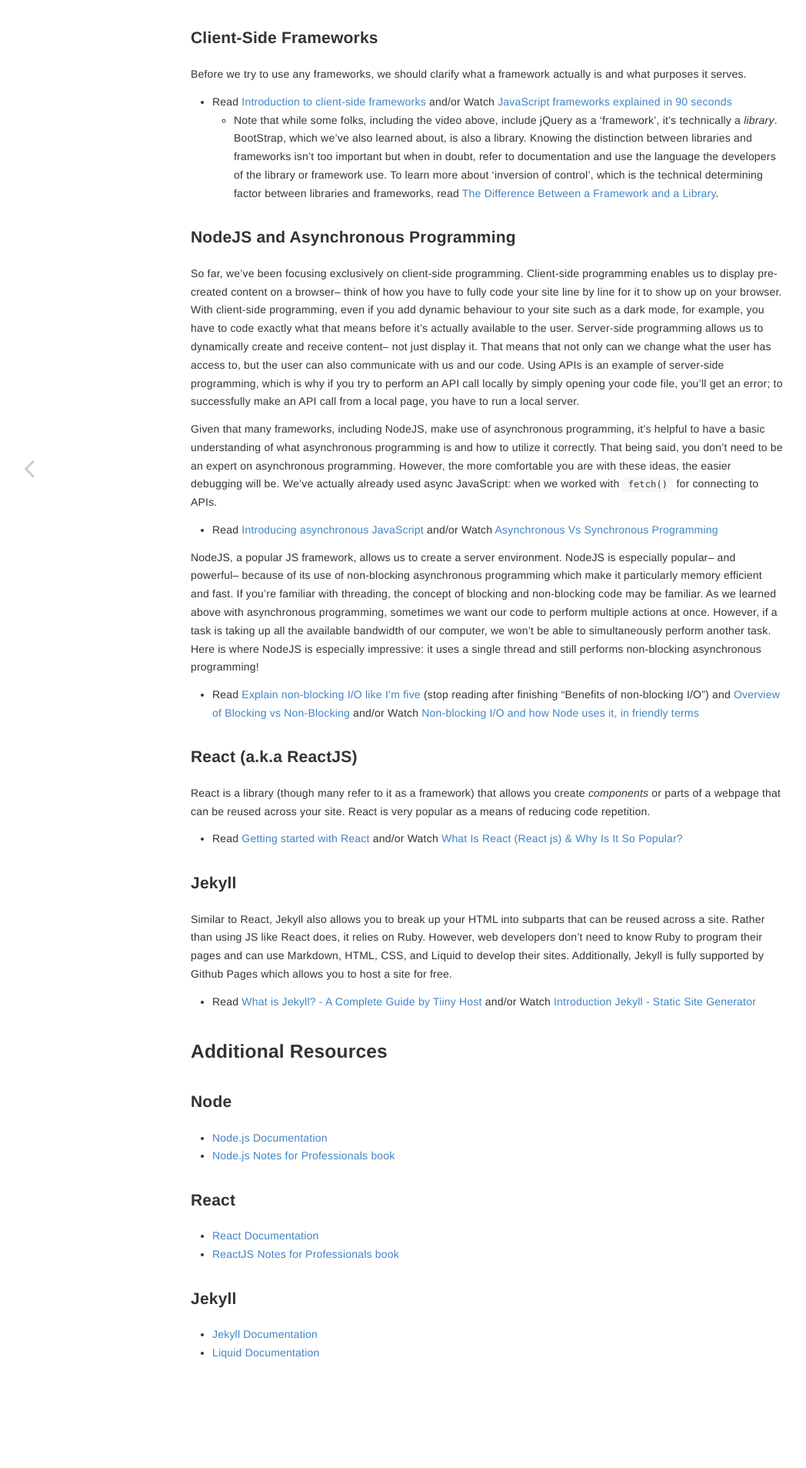
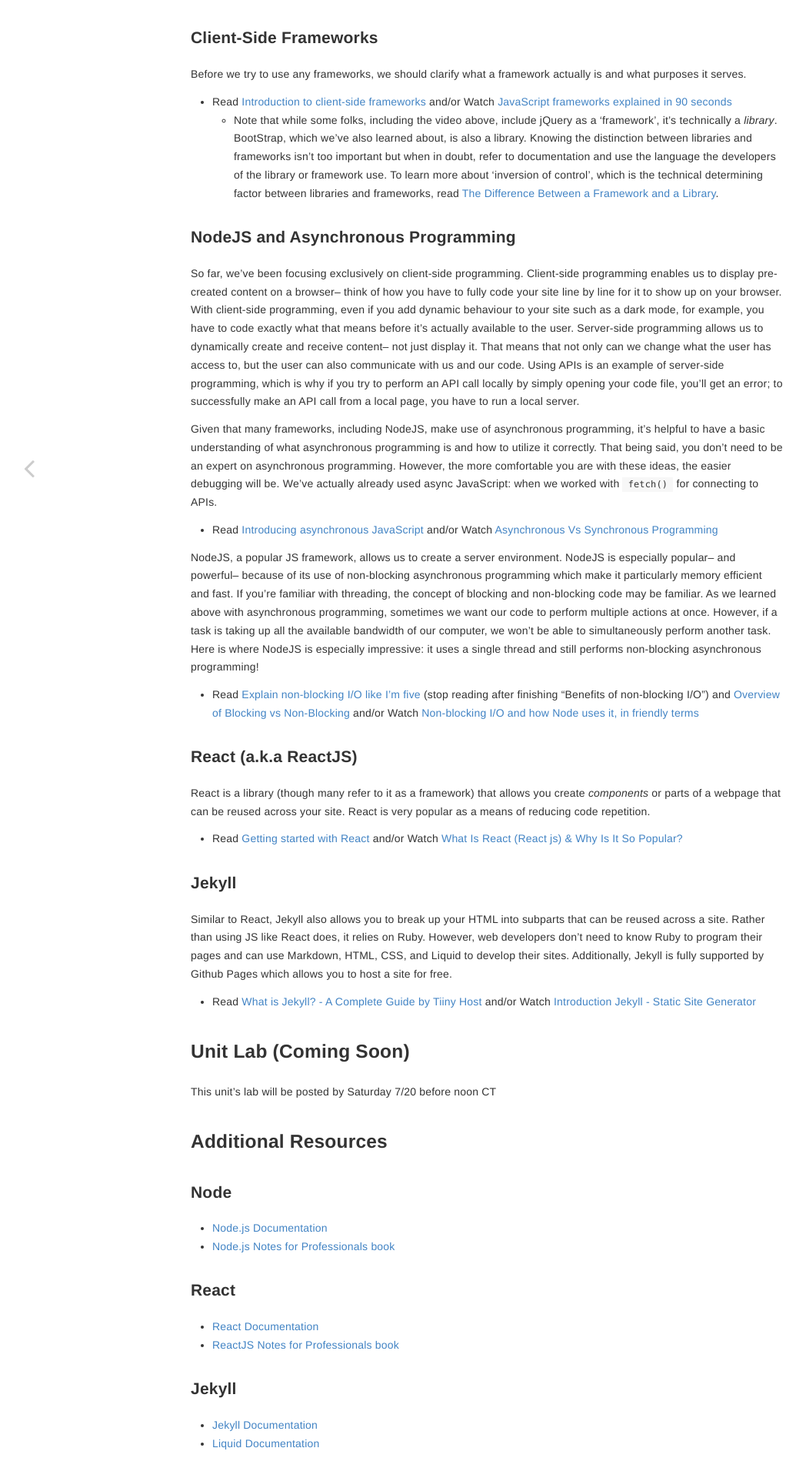
Before and after one commit to vickiebananas/nu-web-dev, a Jekyll site: the page built from _units/unit6.md, in a window 1280 px wide. Shown: the part 791-2698 px from the top of the page at 77% size, without its empty margins (7-1055 px from the left). Built offline with Jekyll 4.4.1, drawn with Linux system fonts in a browser that asks for light colours.

Commit message:
lab6 coming soon

```diff
--- a/_units/unit6.md
+++ b/_units/unit6.md
@@ -90,6 +90,8 @@ There are tons of libraries and frameworks to help you create the website and we
 
  -->
 
+## Unit Lab (Coming Soon)
+This unit's lab will be posted by Saturday 7/20 before noon CT
 
 {% for section in site.assignments %}
 {% if section.unit == page.unit %}
```
